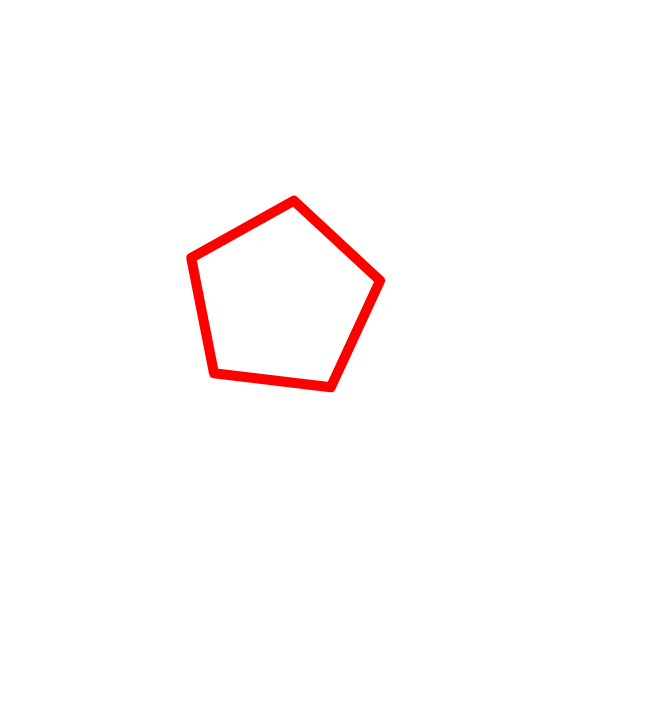
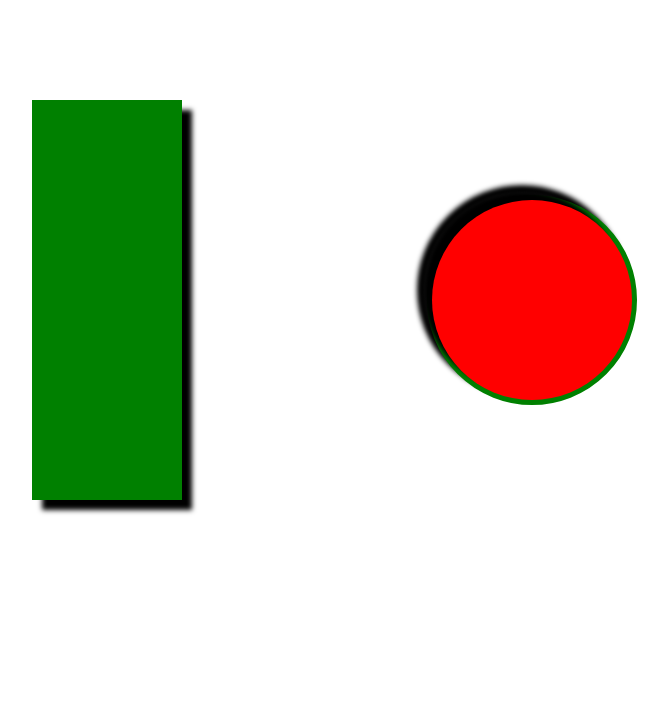
Before and after one commit to Paveldub/canvas-course, a plain HTML site: page index.html in a window 1280 px wide. Shown: the whole page, without its empty margins (258-926 px from the left). Drawn offline with Linux system fonts and the light colour scheme.

Commit message:
shadows on shapes

```diff
--- a/index.html
+++ b/index.html
@@ -28,7 +28,8 @@
   <!-- <script src="./js/chess-board.js"></script> -->
   <!-- <script src="./js/circle.js"></script> -->
   <!-- <script src="./js/drawing-pacman.js"></script> -->
-  <script src="./js/polygons.js"></script>
+  <!-- <script src="./js/polygons.js"></script> -->
+  <script src="./js/shadows-on-shapes.js"></script>
 </body>
 
 </html>
--- a/js/polygons.js
+++ b/js/polygons.js
@@ -3,7 +3,7 @@ document.addEventListener('DOMContentLoaded', () => {
   let context = canvas.getContext('2d')
 
   // Polygon variables
-  let sides = 5
+  let sides = 6
   let radius = 100
   let centerX = 400
   let centerY = 300
--- /dev/null
+++ b/js/shadows-on-shapes.js
@@ -0,0 +1,29 @@
+document.addEventListener('DOMContentLoaded', () => {
+  let canvas = document.getElementById('hello-world-canvas')
+  let context = canvas.getContext('2d')
+
+  let radian = Math.PI / 180
+
+  // rectangle
+  context.beginPath()
+  context.strokeStyle = 'green'
+  context.fillStyle = 'green'
+  context.shadowColor = 'black'
+  context.shadowOffsetX = 10
+  context.shadowOffsetY = 10
+  context.shadowBlur = 5
+  context.fillRect(150, 100, 150, 400)
+  context.fill()
+
+  //circle
+  context.beginPath()
+  context.fillStyle = 'red'
+  context.shadowColor = 'black'
+  context.shadowOffsetX = -10
+  context.shadowOffsetY = -10
+  context.shadowBlur = 5
+  context.lineWidth = 10
+  context.arc(650, 300, 100, 0 * radian, 360 * radian, false)
+  context.stroke()
+  context.fill()
+})
```
